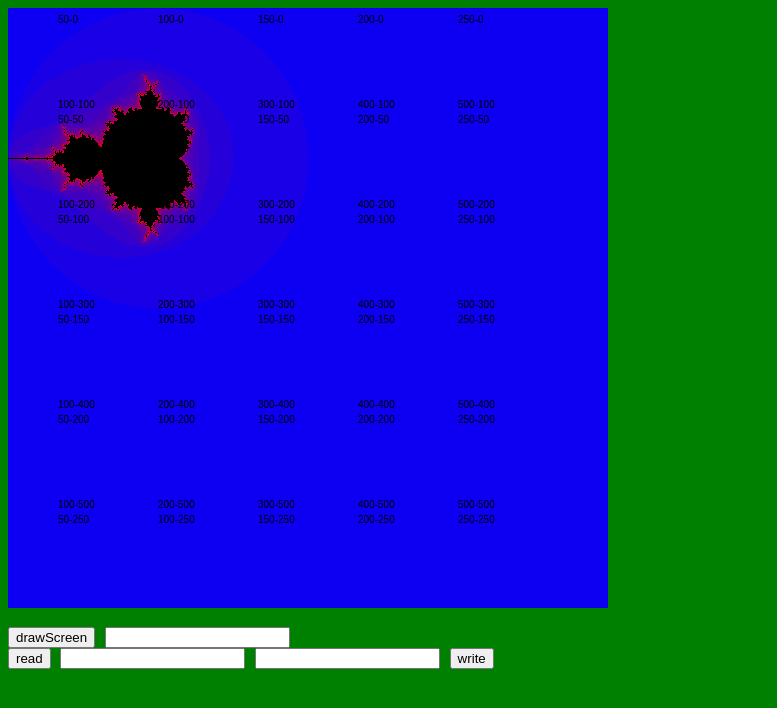
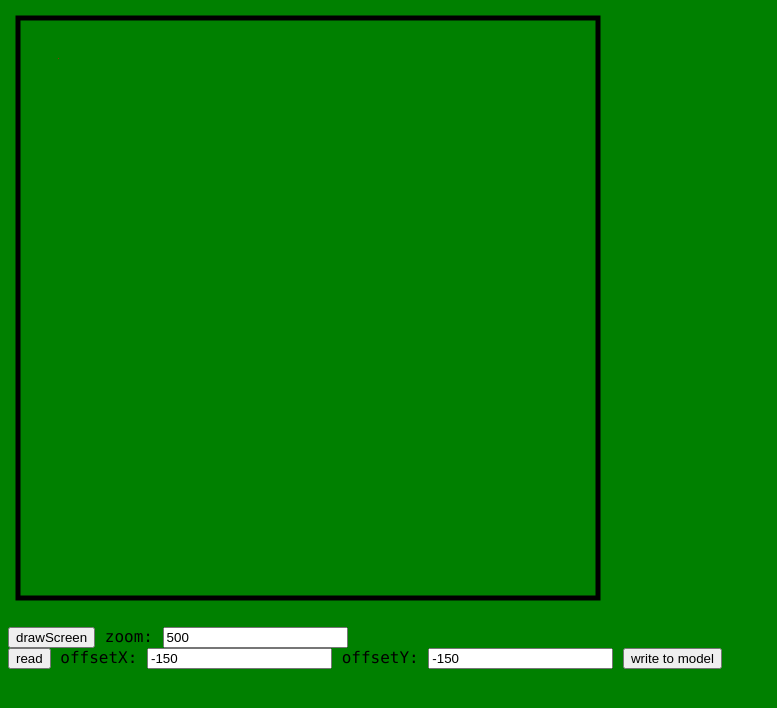
Before and after one commit to braindef/mandelbrot.js, a plain HTML site: page index.html in a window 1280 px wide. Shown: the whole page, without its empty margins (0-777 px from the left). Drawn offline with Linux system fonts and the light colour scheme.

Commit message:
tempsave

```diff
--- a/algorithm.js
+++ b/algorithm.js
@@ -5,15 +5,17 @@ document.addEventListener("DOMContentLoaded", function() {
   ctx.font = "10px Arial";
   ctx.fillStyle = "black";
 
-  putPixel1(50, 50, 255, 0, 0, 128);
-  putPixel2(550, 550, 0, 0, 255, 128);
-  drawScreen();
+  putPixel(50, 50, 255, 0, 0, 128);
+
+
 
   canvas.addEventListener('mousedown', function(evnt) {
                                                     getCursorPosition(canvas, evnt, "down"); } );
 
   canvas.addEventListener('mouseup', function(evnt) {
                                                     getCursorPosition(canvas, evnt, "up"); } );
+
+  read();
 
 });
 
@@ -25,20 +27,21 @@ var height=600;
 var threshold = 20;
 var color1 = [255, 0, 0];
 var color2 = [0, 0, 255];
-var scale = 2;
-var offsetX = 0;
-var offsetY = 0;
+var zoom = 500;
+var scale = 0.5;
+var offsetX = -150;
+var offsetY = -150;
 var selection1 = [];
 var selection2 = [];
 
 function update() {
-  scale = document.getElementById("scale").value;
-  offsetX = document.getElementById("offsetX").value;
-  offsetY = document.getElementById("offsetY").value;
+  zoom = parseFloat(document.getElementById("zoom").value);
+  offsetX = parseInt(document.getElementById("offsetX").value);
+  offsetY = parseInt(document.getElementById("offsetY").value);
 }
 
 function read() {
-  document.getElementById("scale").value = scale;
+  document.getElementById("zoom").value = zoom;
   document.getElementById("offsetX").value = offsetX;
   document.getElementById("offsetY").value = offsetY;
 }
@@ -56,7 +59,7 @@ function initCanvas() {
   ctx.strokeRect(10, 10, 580, 580);
 }
 
-
+/*
 function getCursorPosition(canvas, event, action) {
     var rect = canvas.getBoundingClientRect();
     var x = event.clientX - rect.left;
@@ -86,19 +89,9 @@ function getCursorPosition(canvas, event, action) {
 
 
 }
+*/
 
-function putPixel1(x, y, r, g, b, a)
-{
-  id = ctx.createImageData(1,1);
-  d = id.data;
-  d[0] = r;
-  d[1] = g;
-  d[2] = b;
-  d[3] = a;
-  ctx.putImageData(id, x, y);
-}
-
-function putPixel2(x, y, r, g, b, a)
+function putPixel(x, y, r, g, b, a)
 {
   ctx.fillStyle = "rgba("+r+", "+g+", "+b+", "+(a/255)+")";
   ctx.fillRect(x, y, 1, 1);
@@ -107,8 +100,8 @@ function putPixel2(x, y, r, g, b, a)
 
 function mandelbrot(posX, posY)
 {
-  var c_re = (posX*scale+offsetX -(height/2)) * 4.0/height;
-  var c_im = (posY*scale+offsetY  -(width/2)) * 4.0/width;
+  var c_re = (posX*scale+offsetX ) * 4.0/zoom;
+  var c_im = (posY*scale+offsetY ) * 4.0/zoom;
 
   var z_re = 0;
   var z_im = 0;
@@ -138,19 +131,20 @@ function mandelbrot(posX, posY)
     red = ratio*color1[0] + (1-ratio)*color2[0];
     green = ratio*color1[1] + (1-ratio)*color2[1];
     blue = ratio*color1[2] + (1-ratio)*color2[2];
-    putPixel2(posX, posY, red, green, blue, 255);
+    putPixel(posX, posY, red, green, blue, 255);
   }
   else
   {
     //in der Menge
-    putPixel2(posX, posY, 0, 0, 0, 255);
+    putPixel(posX, posY, 0, 0, 0, 255);
   }
   //console.log(posX+" -- "+posY);
   if( (posX%100==0)&&(posY%100==0)  )
   {
-    ctx.fillStyle = "black";
-    ctx.fillText(posX+"-"+posY,posX-50,posY);
-    ctx.fillText(parseInt(posX/scale-offsetX/scale)+"-"+parseInt(posY/scale-offsetX/scale),posX-50,posY+15);
+    putPixel(posX, posY, 255, 255, 255, 255);
+    ctx.fillStyle = "white";
+    ctx.fillText(posX+"-"+posY,posX-40,posY);
+    ctx.fillText(parseInt((posX+offsetX)/zoom)+"-"+parseInt((posY+offsetY)/zoom),posX-40,posY+15);
     //console.log(posX + " -- " + posY);
   }
 }
--- a/index.html
+++ b/index.html
@@ -14,8 +14,8 @@
       <canvas id="mycanvas" width="600" height="600"></canvas>
     </div>
     <br>
-    <button onclick="read(); drawScreen()">drawScreen</button> <input id="scale"/>
+    <button onclick="drawScreen()">drawScreen</button> zoom: <input id="zoom"/>
     <br><button  onclick="read()">read</button>
-    <input id="offsetX"/> <input id="offsetY"/> <button onclick="update()">write</button>
+    offsetX: <input id="offsetX"/> offsetY: <input id="offsetY"/> <button onclick="update()">write to model</button>
   </body>
 </html>
```
Also changed, not shown: 2 other files.
